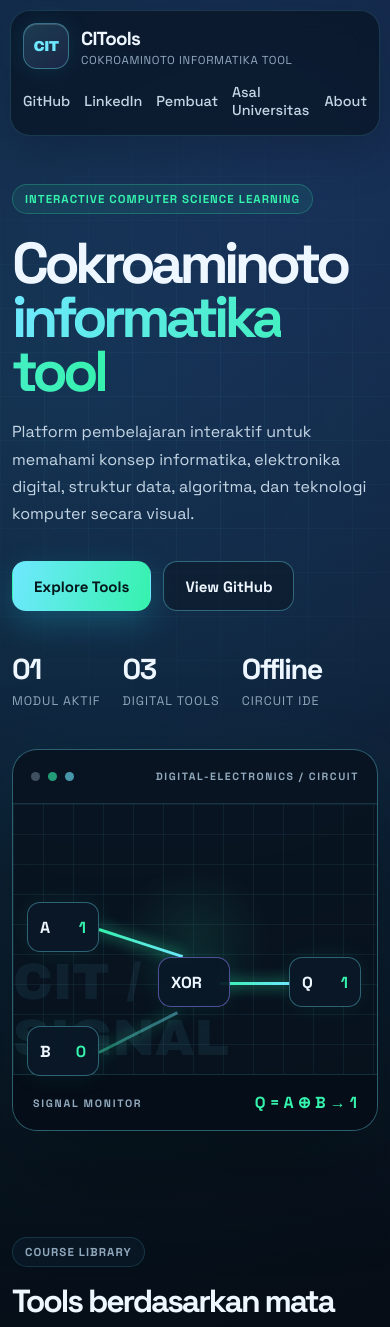
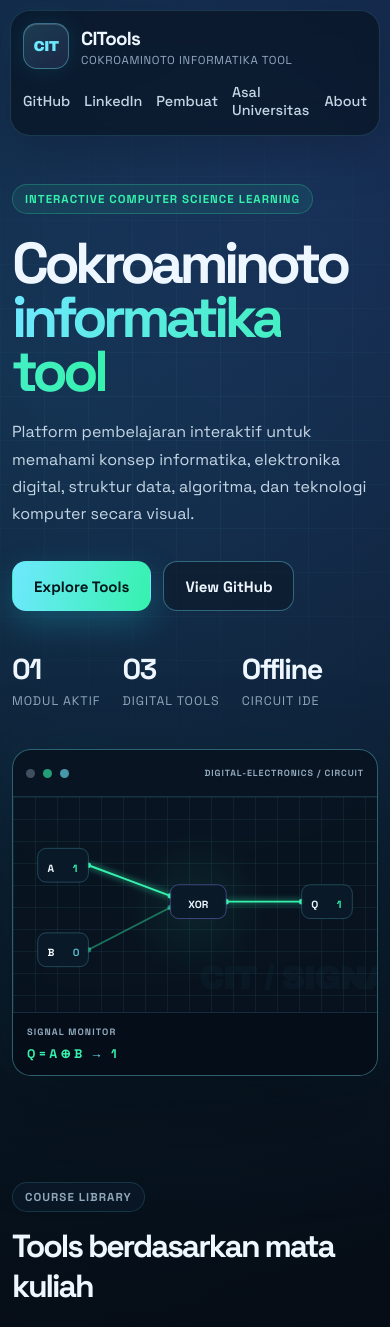
Before and after one commit to Lantas2/K-map-Solver-Test, a React (Vite) app: page / in a window 390 px wide. Shown: the top 1327 px of the page. Built offline with nearby package versions, Linux system fonts and the light colour scheme.

Commit message:
little adjust on map

```diff
--- a/src/platform/citools.css
+++ b/src/platform/citools.css
@@ -271,8 +271,14 @@
   text-transform: uppercase;
 }
 
+.cit-hero-visual {
+  width: min(100%, 600px);
+  justify-self: end;
+}
+
 .cit-preview-window {
   position: relative;
+  width: 100%;
   border: 1px solid var(--cit-border-bright);
   border-radius: 25px;
   overflow: hidden;
@@ -281,93 +287,130 @@
   box-shadow: 0 36px 100px rgba(0, 0, 0, .42), 0 0 76px rgba(34, 207, 233, .06);
 }
 
-.cit-preview-window::after {
-  content: "CIT / SIGNAL";
-  position: absolute;
-  right: 16px;
-  bottom: 64px;
-  color: rgba(111, 232, 255, .07);
-  font-family: "Archivo Black", sans-serif;
-  font-size: 3.2rem;
-}
-
 .cit-preview-head {
-  height: 54px;
+  min-height: 54px;
   padding: 0 18px;
   display: flex;
   align-items: center;
-  gap: 8px;
+  gap: 16px;
   border-bottom: 1px solid var(--cit-border);
   color: var(--cit-muted);
 }
 
-.cit-preview-head span {
+.cit-preview-lights {
+  display: flex;
+  gap: 8px;
+}
+
+.cit-preview-lights span {
   width: 9px;
   height: 9px;
   border-radius: 50%;
   background: rgba(146, 170, 190, .4);
 }
 
-.cit-preview-head span:nth-child(2) { background: rgba(53, 242, 173, .62); }
-.cit-preview-head span:nth-child(3) { background: rgba(111, 232, 255, .62); }
+.cit-preview-lights span:nth-child(2) { background: rgba(53, 242, 173, .62); }
+.cit-preview-lights span:nth-child(3) { background: rgba(111, 232, 255, .62); }
 
 .cit-preview-head b {
+  min-width: 0;
   margin-left: auto;
+  overflow: hidden;
+  color: var(--cit-muted);
   font-size: .66rem;
   letter-spacing: .15em;
+  text-overflow: ellipsis;
+  white-space: nowrap;
 }
 
-.cit-preview-canvas {
+.cit-preview-stage {
   position: relative;
-  height: 370px;
+  overflow: hidden;
   background:
-    radial-gradient(circle at 50% 50%, rgba(53, 242, 173, .09), transparent 33%),
+    radial-gradient(circle at 50% 50%, rgba(53, 242, 173, .08), transparent 34%),
     linear-gradient(rgba(111,232,255,.065) 1px, transparent 1px) 0 0 / 30px 30px,
     linear-gradient(90deg, rgba(111,232,255,.065) 1px, transparent 1px) 0 0 / 30px 30px;
 }
 
-.cit-node {
-  position: absolute;
-  z-index: 2;
-  min-width: 72px;
-  height: 50px;
-  padding: 0 12px;
-  display: flex;
-  align-items: center;
-  justify-content: space-between;
-  gap: 12px;
-  border: 1px solid var(--cit-border-bright);
-  border-radius: 13px;
-  background: rgba(10, 25, 40, .94);
-  color: var(--cit-text);
-  font-weight: 700;
-  box-shadow: 0 0 26px rgba(53, 242, 173, .08);
+.cit-preview-circuit {
+  display: block;
+  width: 100%;
+  height: auto;
+  aspect-ratio: 560 / 330;
 }
 
-.cit-node i {
-  font-style: normal;
-  color: var(--cit-green);
+.cit-preview-watermark {
+  fill: rgba(111, 232, 255, .055);
+  font-family: "Archivo Black", Impact, sans-serif;
+  font-size: 49px;
+  font-weight: 900;
+  letter-spacing: -2px;
 }
 
-.cit-node.input { left: 36px; top: 98px; }
-.cit-node.input.second { top: 222px; }
-.cit-node.gate { left: calc(50% - 40px); top: 153px; border-color: rgba(144, 132, 255, .52); }
-.cit-node.output { right: 34px; top: 153px; }
-
-.cit-wire {
-  position: absolute;
-  height: 3px;
-  background: linear-gradient(90deg, var(--cit-green), var(--cit-cyan));
-  box-shadow: 0 0 14px var(--cit-green);
-  transform-origin: left center;
+.cit-svg-wire {
+  fill: none;
+  stroke-width: 3;
+  stroke-linecap: round;
+  stroke-linejoin: round;
 }
 
-.wire-a { left: 109px; top: 124px; width: 145px; transform: rotate(18deg); }
-.wire-b { right: 106px; top: 178px; width: 135px; }
-.wire-c { left: 109px; top: 247px; width: 145px; transform: rotate(-27deg); opacity: .45; }
+.cit-svg-wire.is-live {
+  stroke: var(--cit-green);
+}
+
+.cit-svg-wire.is-low {
+  stroke: rgba(53, 242, 173, .42);
+}
+
+.cit-svg-port circle {
+  stroke-width: 1.5px;
+}
+
+.cit-svg-port.is-live circle {
+  fill: var(--cit-green);
+  stroke: rgba(53, 242, 173, .32);
+}
+
+.cit-svg-port.is-low circle {
+  fill: rgba(53, 242, 173, .48);
+  stroke: rgba(53, 242, 173, .18);
+}
+
+.cit-svg-node-box {
+  fill: rgba(10, 25, 40, .96);
+  stroke: var(--cit-border-bright);
+  stroke-width: 1;
+}
+
+.cit-svg-node-box.gate {
+  stroke: rgba(144, 132, 255, .62);
+}
+
+.cit-svg-label,
+.cit-svg-value {
+  dominant-baseline: middle;
+  fill: var(--cit-text);
+  font-family: "Space Grotesk", Arial, sans-serif;
+  font-size: 16px;
+  font-weight: 700;
+}
+
+.cit-svg-label.gate-label {
+  text-anchor: middle;
+}
+
+.cit-svg-value.is-live {
+  fill: var(--cit-green);
+}
+
+.cit-svg-value.is-low {
+  fill: var(--cit-cyan);
+  opacity: .78;
+}
 
 .cit-preview-console {
-  padding: 17px 20px;
+  min-height: 58px;
+  padding: 16px 20px;
   display: flex;
   justify-content: space-between;
   align-items: center;
@@ -385,6 +428,14 @@
 
 .cit-preview-console strong {
   color: var(--cit-green);
+  font-size: clamp(.86rem, 2vw, 1rem);
+  white-space: nowrap;
+}
+
+.cit-preview-console strong i {
+  margin: 0 5px;
+  color: var(--cit-cyan);
+  font-style: normal;
 }
 
 .cit-subjects,
@@ -859,12 +910,20 @@
   .cit-hero { padding: 48px 0 62px; grid-template-columns: 1fr; }
   .cit-hero-copy h1 { font-size: clamp(2.75rem, 15vw, 3.6rem); }
   .cit-hero-metrics { gap: 22px; margin-top: 40px; }
-  .cit-preview-canvas { height: 270px; }
-  .cit-node.gate { left: calc(50% - 37px); }
-  .cit-node.output { right: 16px; }
-  .cit-node.input { left: 14px; }
-  .wire-a, .wire-c { width: 88px; left: 86px; }
-  .wire-b { width: 70px; right: 87px; }
+  .cit-hero-visual { width: 100%; justify-self: stretch; }
+  .cit-preview-window { border-radius: 19px; }
+  .cit-preview-head { min-height: 47px; padding: 0 13px; gap: 12px; }
+  .cit-preview-head b { font-size: .56rem; letter-spacing: .1em; }
+  .cit-preview-stage {
+    background-size: auto, 22px 22px, 22px 22px;
+  }
+  .cit-preview-console {
+    min-height: 54px;
+    padding: 13px 14px;
+    gap: 8px;
+  }
+  .cit-preview-console span { font-size: .58rem; letter-spacing: .12em; }
+  .cit-preview-console strong { font-size: .78rem; }
   .cit-section-heading { flex-direction: column; align-items: flex-start; }
   .cit-subject-grid, .cit-about-grid { grid-template-columns: 1fr; }
   .cit-module-card { grid-template-columns: 55px 1fr; padding: 17px; gap: 14px; }
@@ -894,6 +953,21 @@
   .cit-university-logo {
     width: 76px;
     height: 76px;
+  }
+}
+
+@media (max-width: 420px) {
+  .cit-preview-head b {
+    max-width: 174px;
+  }
+
+  .cit-preview-console {
+    flex-direction: column;
+    align-items: flex-start;
+  }
+
+  .cit-preview-watermark {
+    opacity: .5;
   }
 }
 
--- a/src/platform/pages/HomePage.jsx
+++ b/src/platform/pages/HomePage.jsx
@@ -27,21 +27,78 @@ export default function HomePage({ onNavigate }) {
         <div className="cit-hero-visual" aria-label="Preview Elektronika Digital">
           <div className="cit-preview-window">
             <div className="cit-preview-head">
-              <span></span><span></span><span></span>
+              <div className="cit-preview-lights" aria-hidden="true">
+                <span></span><span></span><span></span>
+              </div>
               <b>DIGITAL-ELECTRONICS / CIRCUIT</b>
             </div>
-            <div className="cit-preview-canvas">
-              <div className="cit-node input">A <i>1</i></div>
-              <div className="cit-wire wire-a" />
-              <div className="cit-node gate">XOR</div>
-              <div className="cit-wire wire-b" />
-              <div className="cit-node output">Q <i>1</i></div>
-              <div className="cit-node input second">B <i>0</i></div>
-              <div className="cit-wire wire-c" />
+
+            <div className="cit-preview-stage">
+              <svg
+                className="cit-preview-circuit"
+                viewBox="0 0 560 330"
+                role="img"
+                aria-label="Rangkaian XOR: input A bernilai satu dan B bernilai nol menghasilkan output Q bernilai satu."
+              >
+                <defs>
+                  <filter id="cit-signal-glow" x="-20%" y="-30%" width="140%" height="160%">
+                    <feGaussianBlur stdDeviation="5" result="blur" />
+                    <feMerge>
+                      <feMergeNode in="blur" />
+                      <feMergeNode in="SourceGraphic" />
+                    </feMerge>
+                  </filter>
+                </defs>
+
+                <text className="cit-preview-watermark" x="286" y="296">CIT / SIGNAL</text>
+
+                <g className="cit-svg-wire is-live" filter="url(#cit-signal-glow)">
+                  <path d="M116 105 L242 152" />
+                  <path d="M328 161 L444 161" />
+                </g>
+                <g className="cit-svg-wire is-low">
+                  <path d="M116 235 L242 170" />
+                </g>
+
+                <g className="cit-svg-port is-live" aria-hidden="true">
+                  <circle cx="116" cy="105" r="4" />
+                  <circle cx="242" cy="152" r="4" />
+                  <circle cx="328" cy="161" r="4" />
+                  <circle cx="444" cy="161" r="4" />
+                </g>
+                <g className="cit-svg-port is-low" aria-hidden="true">
+                  <circle cx="116" cy="235" r="4" />
+                  <circle cx="242" cy="170" r="4" />
+                </g>
+
+                <g className="cit-svg-node">
+                  <rect className="cit-svg-node-box input" x="38" y="79" width="78" height="52" rx="13" />
+                  <text className="cit-svg-label" x="53" y="111">A</text>
+                  <text className="cit-svg-value is-live" x="92" y="111">1</text>
+                </g>
+
+                <g className="cit-svg-node">
+                  <rect className="cit-svg-node-box input" x="38" y="209" width="78" height="52" rx="13" />
+                  <text className="cit-svg-label" x="53" y="241">B</text>
+                  <text className="cit-svg-value is-low" x="92" y="241">0</text>
+                </g>
+
+                <g className="cit-svg-node">
+                  <rect className="cit-svg-node-box gate" x="242" y="135" width="86" height="52" rx="13" />
+                  <text className="cit-svg-label gate-label" x="285" y="167">XOR</text>
+                </g>
+
+                <g className="cit-svg-node">
+                  <rect className="cit-svg-node-box output" x="444" y="135" width="78" height="52" rx="13" />
+                  <text className="cit-svg-label" x="459" y="167">Q</text>
+                  <text className="cit-svg-value is-live" x="498" y="167">1</text>
+                </g>
+              </svg>
             </div>
+
             <div className="cit-preview-console">
               <span>SIGNAL MONITOR</span>
-              <strong>Q = A ⊕ B → 1</strong>
+              <strong>Q = A ⊕ B <i>→</i> 1</strong>
             </div>
           </div>
         </div>
```
